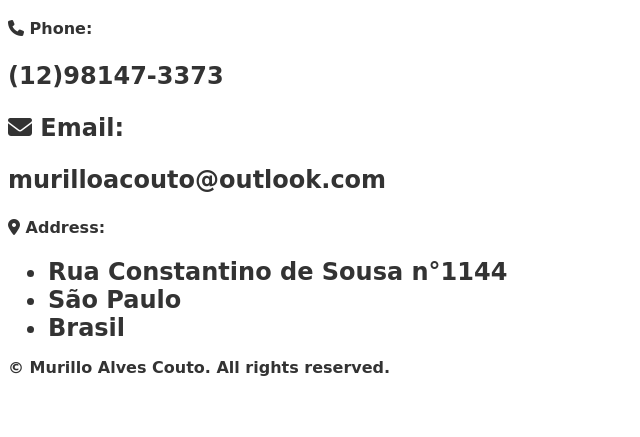
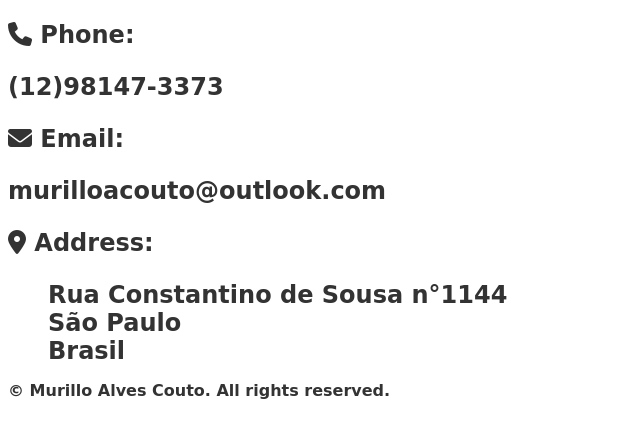
Before and after one commit to MurilloCouto/html-portifolio, a plain HTML site: page contact.html in a window 1280 px wide. Shown: the part 63-500 px from the top of the page, without its empty margins (0-640 px from the left). Drawn offline with Linux system fonts and the light colour scheme; a web font is replaced by a local one.

Commit message:
Add files via upload

```diff
--- a/contact.html
+++ b/contact.html
@@ -13,14 +13,14 @@
 </head>
 <body>
     <h1>Contact me</h1>
-<h4><i class="fa-solid fa-phone"></i> Phone:</h4>
+<p><i class="fa-solid fa-phone"></i> Phone:</p>
     <p> (12)98147-3373</p>
-<h4>
+<p>
     <p><i class="fa-solid fa-envelope"></i> Email:</p>
-</h4>
+</p>
     <p>murilloacouto@outlook.com</p>
-<h4><i class="fa-sharp fa-solid fa-location-dot"></i> Address:</h4>
-    <ul>
+<p><i class="fa-sharp fa-solid fa-location-dot"></i> Address:</p>
+    <ul id="listStyleType">
         <li>Rua Constantino de Sousa n°1144</li>
         <li>São Paulo</li>
         <li>Brasil</li>
--- a/style.css
+++ b/style.css
@@ -55,3 +55,7 @@ img {
     border-radius: 10px;
     margin-bottom: 1%;
 }
+
+#listStyleType {
+    list-style-type: none;
+}
```
